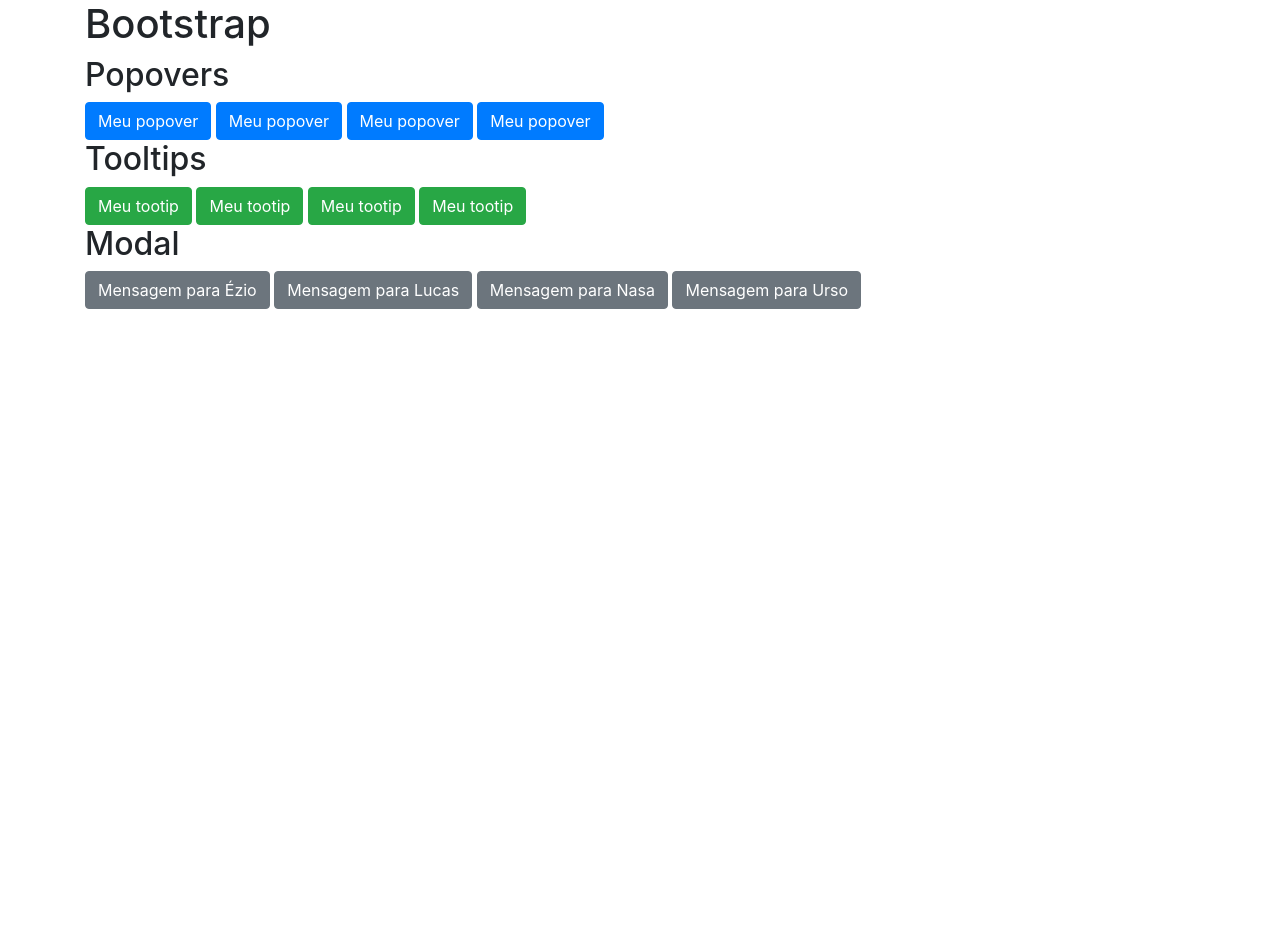
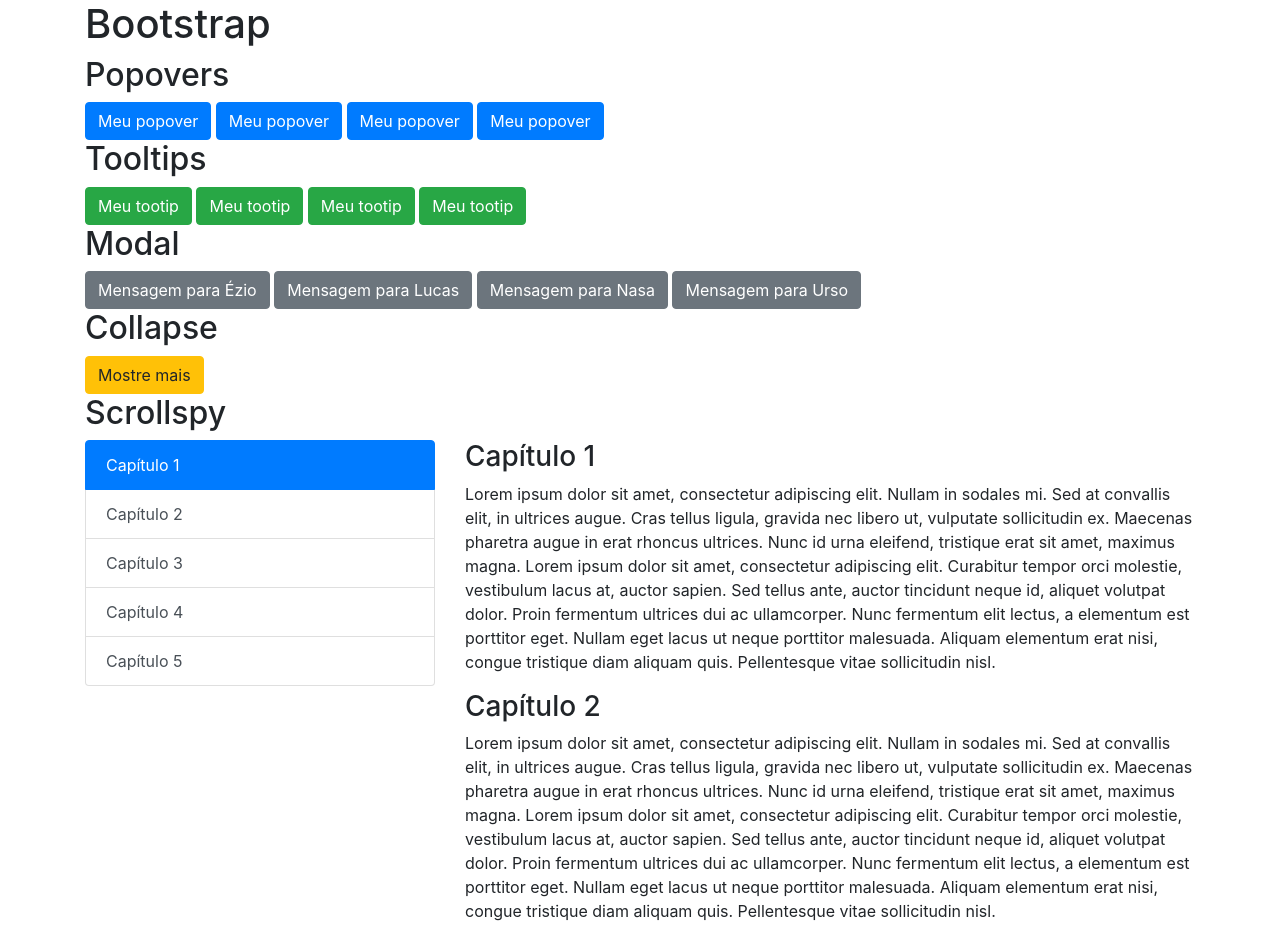
Before and after one commit to eziolemes/introdu-o-javascript, a plain HTML site: page 4 - bootstrap/index.html in a window 1280 px wide. Before the commit the page ends 800 px from the top, so only its background shows below. Drawn offline with Linux system fonts and the light colour scheme.

Commit message:
feat: add exemplo scrollspy

```diff
--- a/4 - bootstrap/index.html
+++ b/4 - bootstrap/index.html
@@ -163,6 +163,60 @@
                 </div>
             </div>
 
+            <!-- ---------------- Collapse ----------------------------------- -->
+
+            <h2>Collapse</h2>
+
+            <button class="btn btn-warning"
+                    data-toggle="collapse"
+                    data-target="#secreto"
+            >
+            Mostre mais
+            </button>
+
+            <div class="collapse" id="secreto">
+                Mensagem secreta.
+            </div>
+
+            <!-- ---------------- Collapse ----------------------------------- -->
+
+            <h2>Scrollspy</h2>
+
+            <div class="row">
+                <div class="col-4">
+                    <div id="livro" class="list-group">
+                        <a href="#c1" class="list-group-item list-group-item-action">Capítulo 1</a>
+                        <a href="#c2" class="list-group-item list-group-item-action">Capítulo 2</a>
+                        <a href="#c3" class="list-group-item list-group-item-action">Capítulo 3</a>
+                        <a href="#c4" class="list-group-item list-group-item-action">Capítulo 4</a>
+                        <a href="#c5" class="list-group-item list-group-item-action">Capítulo 5</a>
+                    </div>
+                </div>
+                <div class="col-8" id="caixaLivro" style="position: relative; height: 500px; overflow: auto">
+                    <div data-spy="scroll" data-target="#livro" data-offset="0">
+                        <h3 id="c1">Capítulo 1</h3>
+                        <p>
+                            Lorem ipsum dolor sit amet, consectetur adipiscing elit. Nullam in sodales mi. Sed at convallis elit, in ultrices augue. Cras tellus ligula, gravida nec libero ut, vulputate sollicitudin ex. Maecenas pharetra augue in erat rhoncus ultrices. Nunc id urna eleifend, tristique erat sit amet, maximus magna. Lorem ipsum dolor sit amet, consectetur adipiscing elit. Curabitur tempor orci molestie, vestibulum lacus at, auctor sapien. Sed tellus ante, auctor tincidunt neque id, aliquet volutpat dolor. Proin fermentum ultrices dui ac ullamcorper. Nunc fermentum elit lectus, a elementum est porttitor eget. Nullam eget lacus ut neque porttitor malesuada. Aliquam elementum erat nisi, congue tristique diam aliquam quis. Pellentesque vitae sollicitudin nisl.
+                        </p>
+                        <h3 id="c2">Capítulo 2</h3>
+                        <p>
+                            Lorem ipsum dolor sit amet, consectetur adipiscing elit. Nullam in sodales mi. Sed at convallis elit, in ultrices augue. Cras tellus ligula, gravida nec libero ut, vulputate sollicitudin ex. Maecenas pharetra augue in erat rhoncus ultrices. Nunc id urna eleifend, tristique erat sit amet, maximus magna. Lorem ipsum dolor sit amet, consectetur adipiscing elit. Curabitur tempor orci molestie, vestibulum lacus at, auctor sapien. Sed tellus ante, auctor tincidunt neque id, aliquet volutpat dolor. Proin fermentum ultrices dui ac ullamcorper. Nunc fermentum elit lectus, a elementum est porttitor eget. Nullam eget lacus ut neque porttitor malesuada. Aliquam elementum erat nisi, congue tristique diam aliquam quis. Pellentesque vitae sollicitudin nisl.
+                        </p>
+                        <h3 id="c3">Capítulo 3</h3>
+                        <p>
+                            Lorem ipsum dolor sit amet, consectetur adipiscing elit. Nullam in sodales mi. Sed at convallis elit, in ultrices augue. Cras tellus ligula, gravida nec libero ut, vulputate sollicitudin ex. Maecenas pharetra augue in erat rhoncus ultrices. Nunc id urna eleifend, tristique erat sit amet, maximus magna. Lorem ipsum dolor sit amet, consectetur adipiscing elit. Curabitur tempor orci molestie, vestibulum lacus at, auctor sapien. Sed tellus ante, auctor tincidunt neque id, aliquet volutpat dolor. Proin fermentum ultrices dui ac ullamcorper. Nunc fermentum elit lectus, a elementum est porttitor eget. Nullam eget lacus ut neque porttitor malesuada. Aliquam elementum erat nisi, congue tristique diam aliquam quis. Pellentesque vitae sollicitudin nisl.
+                        </p>
+                        <h3 id="c4">Capítulo 4</h3>
+                        <p>
+                            Lorem ipsum dolor sit amet, consectetur adipiscing elit. Nullam in sodales mi. Sed at convallis elit, in ultrices augue. Cras tellus ligula, gravida nec libero ut, vulputate sollicitudin ex. Maecenas pharetra augue in erat rhoncus ultrices. Nunc id urna eleifend, tristique erat sit amet, maximus magna. Lorem ipsum dolor sit amet, consectetur adipiscing elit. Curabitur tempor orci molestie, vestibulum lacus at, auctor sapien. Sed tellus ante, auctor tincidunt neque id, aliquet volutpat dolor. Proin fermentum ultrices dui ac ullamcorper. Nunc fermentum elit lectus, a elementum est porttitor eget. Nullam eget lacus ut neque porttitor malesuada. Aliquam elementum erat nisi, congue tristique diam aliquam quis. Pellentesque vitae sollicitudin nisl.
+                        </p>
+                        <h3 id="c5">Capítulo 5</h3>
+                        <p>
+                            Lorem ipsum dolor sit amet, consectetur adipiscing elit. Nullam in sodales mi. Sed at convallis elit, in ultrices augue. Cras tellus ligula, gravida nec libero ut, vulputate sollicitudin ex. Maecenas pharetra augue in erat rhoncus ultrices. Nunc id urna eleifend, tristique erat sit amet, maximus magna. Lorem ipsum dolor sit amet, consectetur adipiscing elit. Curabitur tempor orci molestie, vestibulum lacus at, auctor sapien. Sed tellus ante, auctor tincidunt neque id, aliquet volutpat dolor. Proin fermentum ultrices dui ac ullamcorper. Nunc fermentum elit lectus, a elementum est porttitor eget. Nullam eget lacus ut neque porttitor malesuada. Aliquam elementum erat nisi, congue tristique diam aliquam quis. Pellentesque vitae sollicitudin nisl.
+                        </p>
+                    </div>
+                </div>
+            </div>
         </div>
 
         <footer>
@@ -182,6 +236,7 @@
                     modal.find('.modal-title').text('Mensagem para ' + recipient);
                     modal.find('.modal-body input').val(recipient);
                 });
+                $('#caixaLivro').scrollspy({ target: '#livro'});
             </script>
         </footer>
     </body>
```
